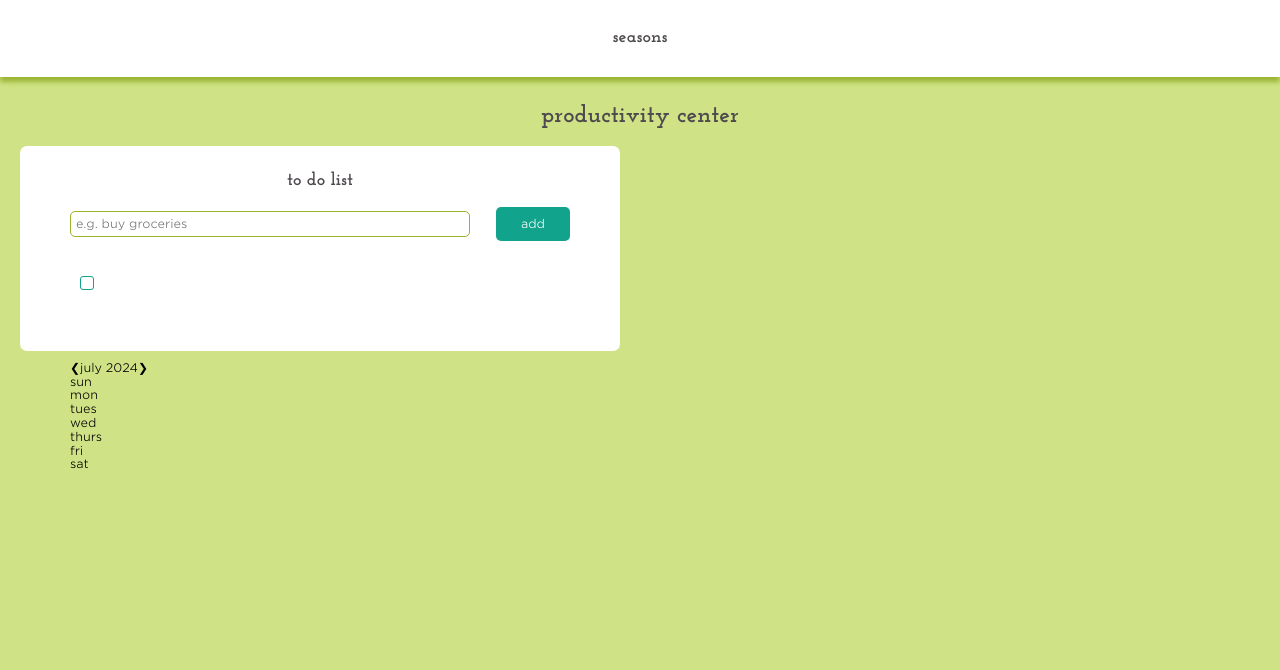
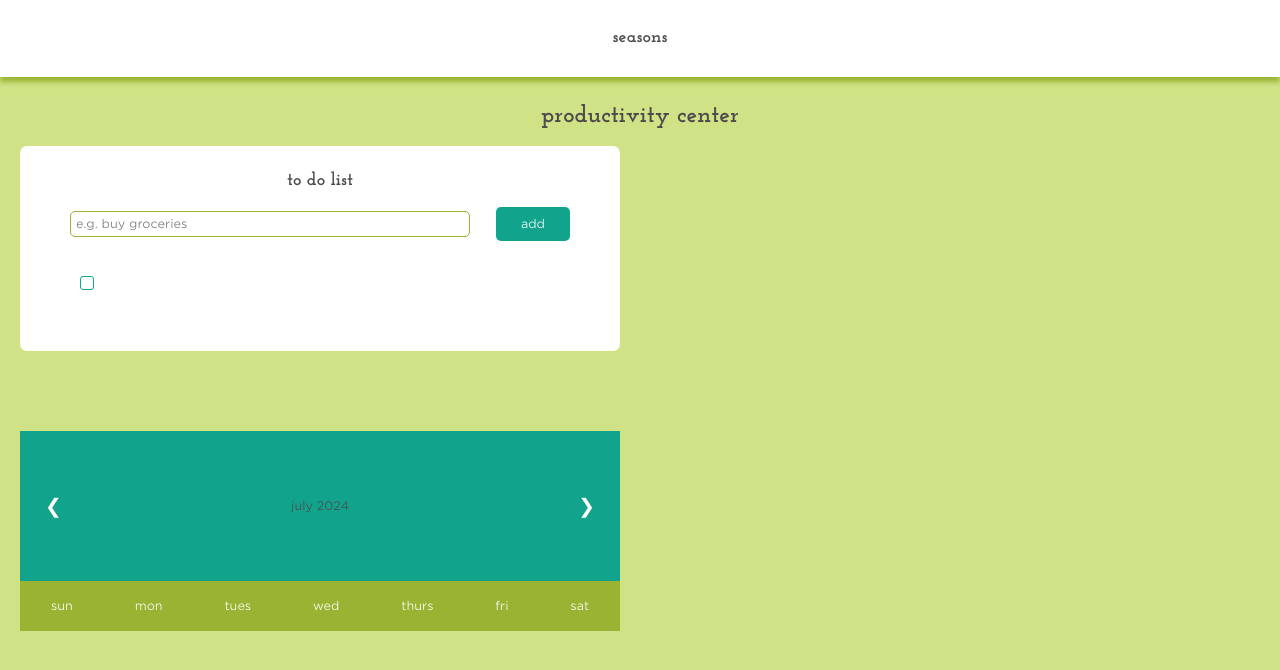
Before and after one commit to crtang/seasons, a React (Create React App) app: page / in a window 1280 px wide. Shown: the top 670 px of the page. Built offline with nearby package versions, Linux system fonts and the light colour scheme; the HTML template or start-up script is replaced by a standard one.

Commit message:
Added css to calendar header for visual clarity

```diff
--- a/src/Calendar/CalendarHeader/index.js
+++ b/src/Calendar/CalendarHeader/index.js
@@ -10,13 +10,15 @@ const CalendarHeader = (props) => {const calculatePrevMonth = () => {
 
   return (
     <div id="cal-header">
-      <span id="prev-month" onChange={calculatePrevMonth}>&#10094;</span>
+      <div class="cal-controls">
+        <p id="prev-month" onChange={calculatePrevMonth}>&#10094;</p>
 
-      <span>{ props.m + ' ' + props.y }</span>
+        <p>{ props.m + ' ' + props.y }</p>
 
-      <span id="next-month" onChange={calculateNextMonth}>&#10095;</span>
+        <p id="next-month" onChange={calculateNextMonth}>&#10095;</p>
+      </div>
 
-      <div>
+      <div id="weekdays">
         <div className="item wd">sun</div>
         <div className="item wd">mon</div>
         <div className="item wd">tues</div>
--- a/src/index.css
+++ b/src/index.css
@@ -204,3 +204,69 @@ input[type="text"] {
   border-bottom: 1px solid var(--color-2);
   transform: rotate(-45deg);
 }
+
+
+
+/******************/
+/* MONTH CALENDAR */
+/******************/
+#month-calendar {
+  margin: 10vh 0;
+  padding: 0;
+}
+
+#cal-header {
+  position: relative;
+}
+
+.cal-controls {
+  display: flex;
+  justify-content: center;
+  align-items: center;
+  flex-flow: row nowrap;
+  position: relative;
+  height: 150px;
+  background-color: var(--color-3);
+}
+
+#prev-month, #next-month {
+  position: absolute;
+  font: 20px 'Gotham Light', sans-serif;
+  color: var(--color-2);
+  z-index: 10;
+  cursor: pointer;
+}
+
+#prev-month {
+  left: 25px;
+}
+
+#next-month {
+  right: 25px;
+}
+
+#weekdays {
+  display: flex;
+  justify-content: space-around;
+  flex-flow: row nowrap;
+  position: relative;
+  width: 100%;
+  background-color: var(--color-7);
+  bottom: 0;
+}
+
+.item {
+  box-sizing: border-box;
+  display: flex;
+  justify-content: center;
+  align-items: center;
+  min-height: 50px;
+  margin: 0;
+  padding: 8px;
+  text-align: center;
+}
+
+.wd {
+  background-color: var(--color-7);
+  color: var(--color-2);
+}
```
